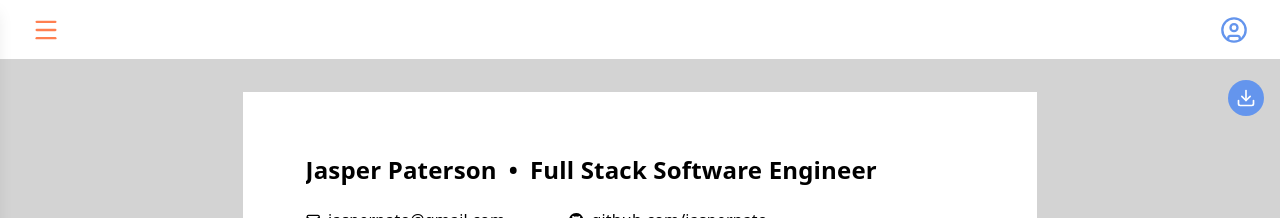
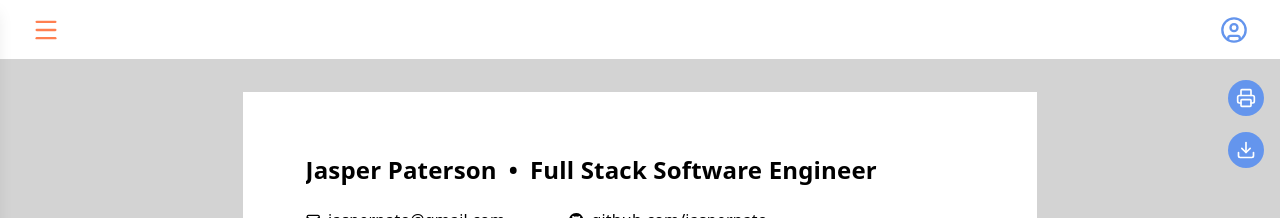
Before and after one commit to jasperpato/Website, a React (Vite) app in the folder frontend/: page /cv in a window 1280 px wide. Shown: the top 218 px of the page. Built offline with nearby package versions, Linux system fonts and the light colour scheme; no server answers.

Commit message:
print and download good

```diff
--- a/frontend/src/pages/cv/CV.tsx
+++ b/frontend/src/pages/cv/CV.tsx
@@ -1,5 +1,5 @@
 import { ReactNode, useEffect, useRef, useState } from "react";
-import { Columns2, Download, Earth, Globe, Mail, Rows2 } from "lucide-react";
+import { Columns2, Download, Earth, Globe, Mail, Printer, Rows2 } from "lucide-react";
 import IconButton, { IconSize } from "../../components/IconButton";
 import aoeLogo from "../../assets/aoe.svg";
 import icrarLogo from "../../assets/icrar.png";
@@ -137,6 +137,7 @@ export default function CV() {
 
     return <>
         <style>{`
+            @page { margin: 0.2in; }
             @media print {
                 header, nav { display: none !important; }
                 .cv-print-container {
@@ -152,6 +153,7 @@ export default function CV() {
             }
         `}</style>
 
+        <div className="print:hidden fixed top-20 right-4 z-10 flex flex-col gap-4">
             <IconButton
                 onClick={() => {
                     const originalTitle = document.title
@@ -165,11 +167,23 @@ export default function CV() {
 
                     window.print()
                 }}
-            className="print:hidden fixed top-20 right-4 z-10"
+                icon={Printer}
+                color="var(--bg)"
+                background="var(--color-primary)"
+            />
+
+            <IconButton
+                onClick={() => {
+                    const a = document.createElement("a")
+                    a.href = "/Jasper_Paterson_CV.pdf"
+                    a.download = "Jasper_Paterson_CV.pdf"
+                    a.click()
+                }}
                 icon={Download}
                 color="var(--bg)"
                 background="var(--color-primary)"
             />
+        </div>
 
         <div
             ref={containerRef}
```
Also changed, not shown: 1 other file (tests, documents, lock files or other folders). Lines whose indentation alone changed are shown as unchanged.
